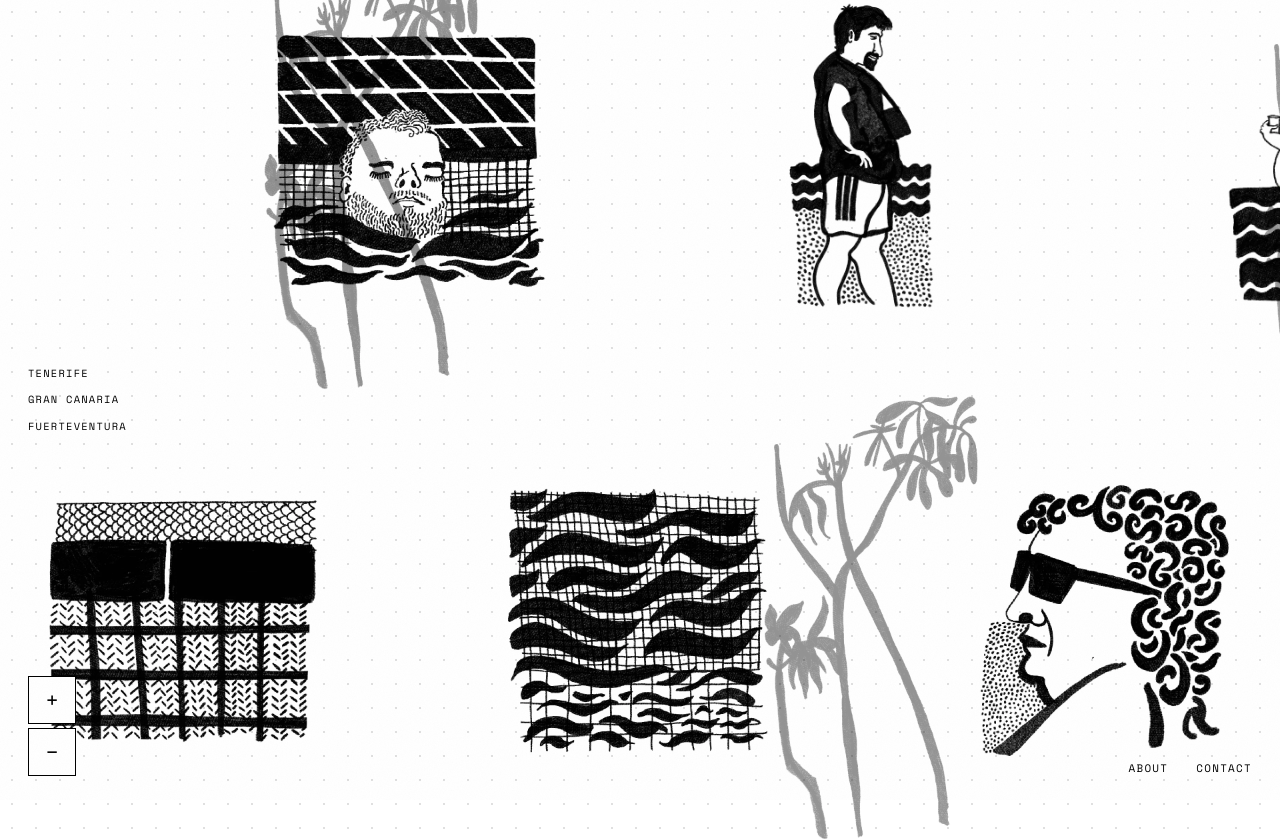
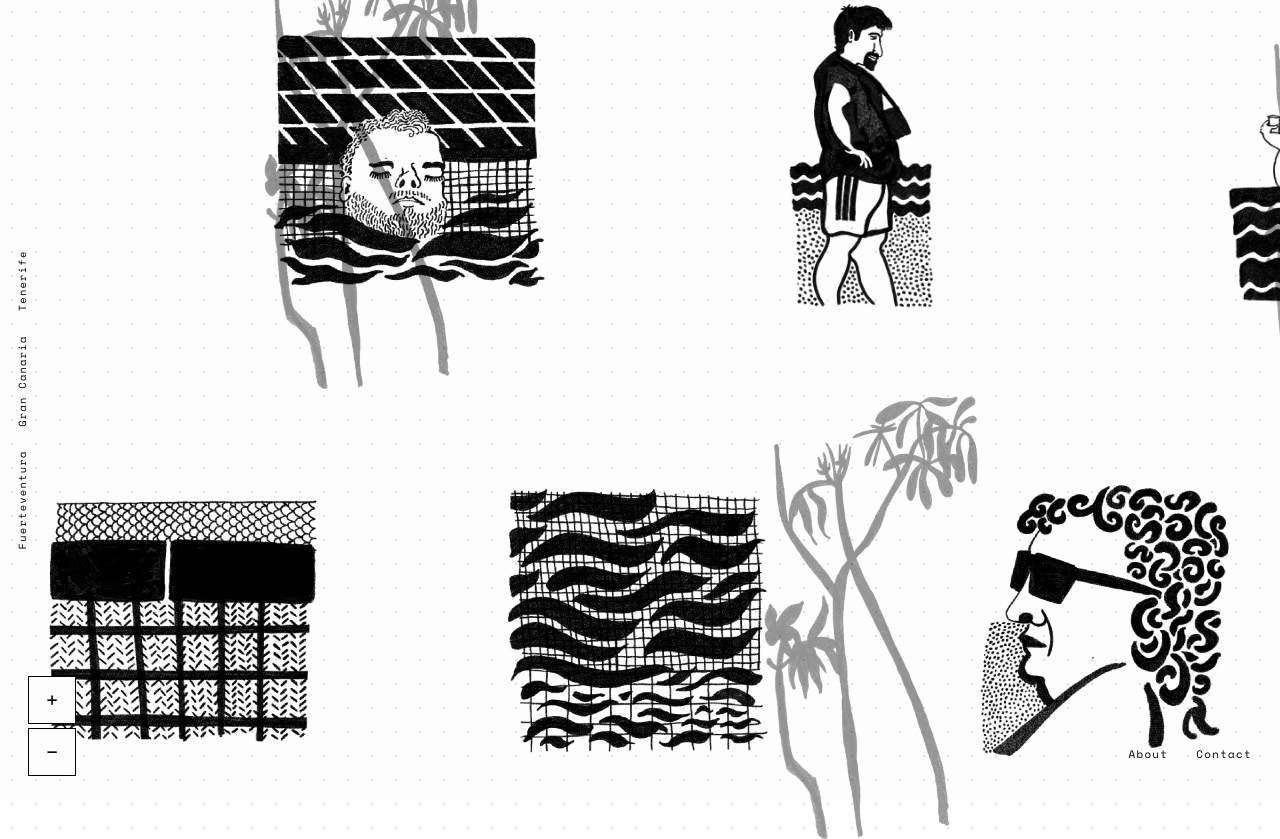
Before and after one commit to eddemi85-dot/eddemi85-dot.github.io, a website: page index.html in a window 1280 px wide. Shown: the top 839 px of the page. Drawn offline with nearby package versions, Linux system fonts and the light colour scheme.

Commit message:
Redesign nav: rotated left-side location links, 44px tap targets, no caps

```diff
--- a/style.css
+++ b/style.css
@@ -135,11 +135,12 @@ body.is-dragging { cursor: grabbing; }
   font-family: var(--mono);
   font-size: 0.68rem;
   letter-spacing: 0.12em;
-  text-transform: uppercase;
+  text-transform: none;
   color: var(--black);
   background: none;
   border: none;
-  padding: 0;
+  padding: 0.5rem 0;
+  min-height: 44px;
   cursor: pointer;
   font-weight: 400;
 }
@@ -330,23 +331,28 @@ body.is-dragging { cursor: grabbing; }
 /* ── Location navigation ──────────────────────────────── */
 #nav-locations {
   position: absolute;
-  left: 1.75rem;
+  left: 0;
   top: 50%;
   transform: translateY(-50%);
   display: flex;
   flex-direction: column;
-  gap: 1rem;
   pointer-events: all;
 }
 
 #nav-locations a {
+  display: flex;
+  align-items: center;
+  justify-content: center;
+  writing-mode: vertical-rl;
+  transform: rotate(180deg);
+  width: 44px;
+  padding: 0.75rem 0;
   font-family: var(--mono);
   font-size: 0.65rem;
   letter-spacing: 0.12em;
-  text-transform: uppercase;
+  text-transform: none;
   color: var(--black);
   text-decoration: none;
-  line-height: 1;
 }
 
 #nav-locations a.visited {
```
